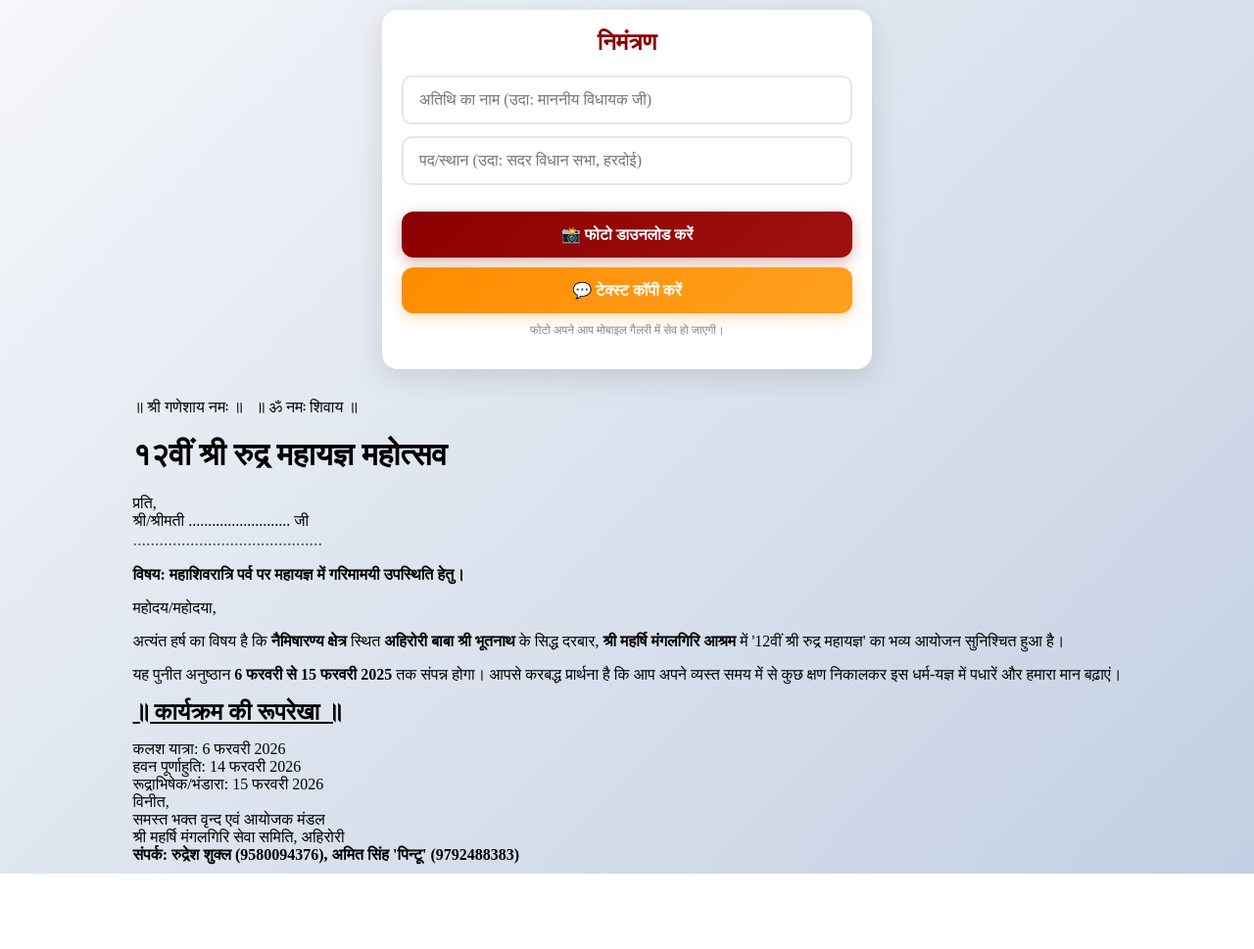
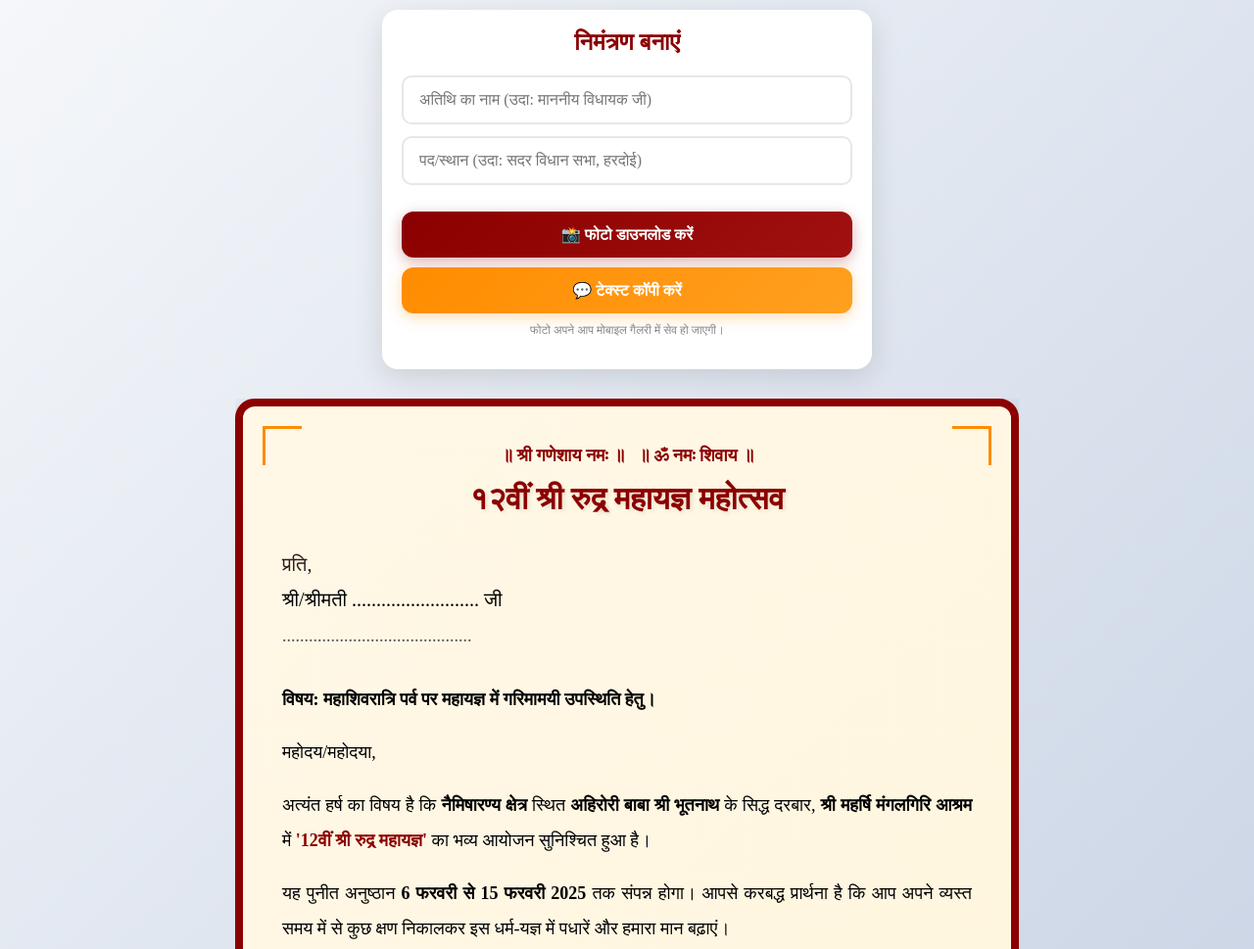
Before and after one commit to Sangam386/Invitation-Generator, a plain HTML site: page index.html in a window 1280 px wide. Shown: the top 969 px of the page at 98% size. Before the commit the page ends 892 px from the top, so only its background shows below. Drawn offline with nearby package versions, Linux system fonts and the light colour scheme; a web font is replaced by a local one.

Commit message:
Revise invitation text and enhance styles
Updated invitation text and improved styling for better presentation.

```diff
--- a/index.html
+++ b/index.html
@@ -6,11 +6,11 @@
     <title>VIP आमंत्रण - अहिरोरी</title>
     <link href="https://fonts.googleapis.com/css2?family=Rozha+One&family=Tiro+Devanagari+Hindi:ital@0;1&display=swap" rel="stylesheet">
     <script src="https://cdnjs.cloudflare.com/ajax/libs/html2canvas/1.4.1/html2canvas.min.js"></script>
-
-  <style>
+    <style>
         :root {
             --primary-red: #8B0000;
             --primary-orange: #FF8C00;
+            --primary-color: #8B0000;
             --bg-cream: #FFF8E7;
             --text-dark: #2c1a1a;
         }
@@ -30,7 +30,6 @@
             min-height: 100vh;
         }
 
-        /* --- 1. कंट्रोल पैनल (मोबाइल फ्रेंडली) --- */
         .controls {
             background: white;
             padding: 20px;
@@ -125,12 +124,165 @@
             transform: translateY(-2px);
             box-shadow: 0 6px 20px rgba(255, 140, 0, 0.4);
         }
-       </style>
+
+        #preview-wrapper {
+            width: 100%;
+            max-width: 800px;
+            overflow: hidden;
+        }
+
+        #letter-card {
+            background: linear-gradient(135deg, #FFF8E7 0%, #FFF5DC 100%);
+            border: 8px solid var(--primary-red);
+            border-radius: 20px;
+            padding: 40px;
+            box-shadow: 0 20px 60px rgba(0,0,0,0.2);
+            position: relative;
+            width: 100%;
+            max-width: 800px;
+            margin: 0 auto;
+        }
+
+        .corner-decoration {
+            position: absolute;
+            width: 40px;
+            height: 40px;
+            border: 3px solid var(--primary-orange);
+        }
+
+        .corner-decoration.top-left {
+            top: 20px;
+            left: 20px;
+            border-right: none;
+            border-bottom: none;
+        }
+
+        .corner-decoration.top-right {
+            top: 20px;
+            right: 20px;
+            border-left: none;
+            border-bottom: none;
+        }
+
+        .corner-decoration.bottom-left {
+            bottom: 20px;
+            left: 20px;
+            border-right: none;
+            border-top: none;
+        }
+
+        .corner-decoration.bottom-right {
+            bottom: 20px;
+            right: 20px;
+            border-left: none;
+            border-top: none;
+        }
+
+        .header-text {
+            text-align: center;
+            margin-bottom: 30px;
+        }
+
+        .om-namah {
+            display: block;
+            color: var(--primary-red);
+            font-size: 18px;
+            font-weight: bold;
+            margin-bottom: 15px;
+        }
+
+        .main-title {
+            color: var(--primary-red);
+            font-size: 32px;
+            font-weight: bold;
+            margin: 0;
+            text-shadow: 2px 2px 4px rgba(0,0,0,0.1);
+        }
+
+        .recipient-section {
+            margin: 30px 0;
+            font-size: 20px;
+            line-height: 1.8;
+            color: var(--text-dark);
+        }
+
+        .content-body {
+            margin: 25px 0;
+            line-height: 2;
+            font-size: 18px;
+            text-align: justify;
+        }
+
+        .content-body p {
+            margin-bottom: 15px;
+        }
+
+        .highlight-text {
+            color: var(--primary-red);
+            font-weight: bold;
+        }
+
+        .schedule-box {
+            background: white;
+            border: 3px solid var(--primary-orange);
+            border-radius: 15px;
+            padding: 25px;
+            margin: 30px 0;
+            text-align: center;
+        }
+
+        .date-row {
+            margin: 12px 0;
+            font-size: 20px;
+            line-height: 1.6;
+        }
+
+        .date-label {
+            color: var(--primary-red);
+            font-weight: bold;
+        }
+
+        .footer {
+            margin-top: 40px;
+            text-align: right;
+            font-size: 18px;
+            line-height: 1.8;
+            color: var(--text-dark);
+        }
+
+        .contact-strip {
+            background: var(--primary-orange);
+            color: white;
+            text-align: center;
+            padding: 15px;
+            margin-top: 30px;
+            border-radius: 10px;
+            font-size: 16px;
+        }
+
+        @media (max-width: 600px) {
+            #letter-card {
+                padding: 25px;
+                border-width: 5px;
+            }
+
+            .main-title {
+                font-size: 24px;
+            }
+
+            .content-body, .recipient-section {
+                font-size: 16px;
+            }
+
+            .date-row {
+                font-size: 16px;
+            }
+        }
+    </style>
 </head>
 <body>
-
     <div class="controls">
-        <h3>निमंत्रण</h3>
+        <h3>निमंत्रण बनाएं</h3>
         <div class="input-group">
             <input type="text" id="guestName" placeholder="अतिथि का नाम (उदा: माननीय विधायक जी)" oninput="updateLetter()">
             <input type="text" id="guestPost" placeholder="पद/स्थान (उदा: सदर विधान सभा, हरदोई)" oninput="updateLetter()">
@@ -145,7 +297,6 @@
 
     <div id="preview-wrapper">
         <div id="letter-card">
-
             <div class="corner-decoration top-left"></div>
             <div class="corner-decoration top-right"></div>
             <div class="corner-decoration bottom-left"></div>
@@ -170,7 +321,7 @@
                     अत्यंत हर्ष का विषय है कि <strong>नैमिषारण्य क्षेत्र</strong> स्थित <strong>अहिरोरी बाबा श्री भूतनाथ</strong> के सिद्ध दरबार, <strong>श्री महर्षि मंगलगिरि आश्रम</strong> में <span class="highlight-text">'12वीं श्री रुद्र महायज्ञ'</span> का भव्य आयोजन सुनिश्चित हुआ है।
                 </p>
                 <p>
-                    यह पुनीत अनुष्ठान <strong>6 फरवरी से 15 फरवरी 2025</strong> तक संपन्न होगा। आपसे करबद्ध प्रार्थना है कि आप अपने व्यस्त समय में से कुछ क्षण निकालकर इस धर्म-यज्ञ में पधारें और हमारा मान बढ़ाएं।
+                    यह पुनीत अनुष्ठान <strong>6 फरवरी से 15 फरवरी 2025</strong> तक संपन्न होगा। आपसे करबद्ध प्रार्थना है कि आप अपने व्यस्त समय में से कुछ क्षण निकालकर इस धर्म-यज्ञ में पधारें और हमारा मान बढ़ाएं।
                 </p>
             </div>
 
@@ -195,68 +346,71 @@
             </div>
 
             <div class="contact-strip">
-               <strong>  संपर्क: रुद्रेश शुक्ल (9580094376), अमित सिंह 'पिन्टू' (9792488383)</strong>
+                <strong>संपर्क: रुद्रेश शुक्ल (9580094376), अमित सिंह 'पिन्टू' (9792488383)</strong>
             </div>
         </div>
     </div>
 
     <script>
-        // 1. नाम अपडेट करने का फंक्शन
-        function updateCard() {
-            document.getElementById('outName').innerText = document.getElementById('inpName').value || "श्री/श्रीमती .......................... जी";
-            document.getElementById('outPost').innerText = document.getElementById('inpPost').value || "...........................................";
+        function updateLetter() {
+            const name = document.getElementById('guestName').value;
+            const post = document.getElementById('guestPost').value;
+
+            document.getElementById('displayName').innerText = name || "श्री/श्रीमती .......................... जी";
+            document.getElementById('displayPost').innerText = post || "...........................................";
         }
 
-        // 2. मोबाइल स्क्रीन पर कार्ड को फिट करने का जादू (Scaling Logic)
-        function fitToScreen() {
-            const card = document.getElementById('card-capture');
-            const container = document.getElementById('preview-container');
+        function downloadImage() {
+            const card = document.getElementById('letter-card');
 
-            // मोबाइल की चौड़ाई नापो
-            const screenWidth = window.innerWidth;
-            const margin = 20; // थोड़ा मार्जिन
-            const cardWidth = 800; // कार्ड की असली चौड़ाई
-
-            // स्केल फैक्टर निकालो (जैसे: 0.45 गुना छोटा करो)
-            let scale = (screenWidth - margin) / cardWidth;
-
-            // अगर स्क्रीन बड़ी है (लैपटॉप), तो स्केल 1 ही रखो
-            if (scale > 1) scale = 1;
-
-            // CSS ट्रांसफॉर्म लगाओ
-            card.style.transform = `scale(${scale})`;
-
-            // स्केल होने के बाद नीचे बहुत खाली जगह बच जाती है, उसे ठीक करो
-            const newHeight = card.offsetHeight * scale;
-            container.style.height = `${newHeight}px`;
+            html2canvas(card, {
+                scale: 2,
+                useCORS: true,
+                backgroundColor: '#FFF8E7',
+                scrollY: -window.scrollY
+            }).then(canvas => {
+                const link = document.createElement('a');
+                link.download = 'VIP_Nimantran_Ahirori.jpg';
+                link.href = canvas.toDataURL("image/jpeg", 0.95);
+                link.click();
+            });
         }
 
-        // पेज लोड होते ही फिट करो और जब रोटेट हो तब भी
-        window.onload = fitToScreen;
-        window.onresize = fitToScreen;
+        function copyText() {
+            const name = document.getElementById('guestName').value || "श्री/श्रीमती .......................... जी";
+            const post = document.getElementById('guestPost').value || "...........................................";
 
-        // 3. डाउनलोड फंक्शन (HD क्वालिटी के लिए ट्रिक)
-        function downloadCard() {
-            const card = document.getElementById('card-capture');
+            const text = `॥ श्री गणेशाय नमः ॥ ॥ ॐ नमः शिवाय ॥
 
-            // (A) डाउनलोड से पहले कार्ड का स्केल हटा दो (ताकि इमेज धुंधली न हो)
-            const currentTransform = card.style.transform;
-            card.style.transform = 'none'; // अस्थायी रूप से असली साइज़
+१२वीं श्री रुद्र महायज्ञ महोत्सव
 
-            // (B) कैनवास बनाओ
-            html2canvas(card, {
-                scale: 2, // 2x क्वालिटी (Sharp Text)
-                useCORS: true,
-                scrollY: -window.scrollY // स्क्रॉल की वजह से कटने से बचाए
-            }).then(canvas => {
-                // (C) लिंक बनाओ और डाउनलोड करो
-                const link = document.createElement('a');
-                link.download = 'VIP_Invitation_Ahirori.jpg';
-                link.href = canvas.toDataURL("image/jpeg", 0.9);
-                link.click();
+प्रति,
+${name}
+${post}
 
-                // (D) वापस पहले जैसा छोटा कर दो (मोबाइल व्यू)
-                card.style.transform = currentTransform;
+विषय: महाशिवरात्रि पर्व पर महायज्ञ में गरिमामयी उपस्थिति हेतु।
+
+महोदय/महोदया,
+
+अत्यंत हर्ष का विषय है कि नैमिषारण्य क्षेत्र स्थित अहिरोरी बाबा श्री भूतनाथ के सिद्ध दरबार, श्री महर्षि मंगलगिरि आश्रम में '12वीं श्री रुद्र महायज्ञ' का भव्य आयोजन सुनिश्चित हुआ है।
+
+यह पुनीत अनुष्ठान 6 फरवरी से 15 फरवरी 2025 तक संपन्न होगा। आपसे करबद्ध प्रार्थना है कि आप अपने व्यस्त समय में से कुछ क्षण निकालकर इस धर्म-यज्ञ में पधारें और हमारा मान बढ़ाएं।
+
+॥ कार्यक्रम की रूपरेखा ॥
+कलश यात्रा: 6 फरवरी 2026
+हवन पूर्णाहुति: 14 फरवरी 2026
+रूद्राभिषेक/भंडारा: 15 फरवरी 2026
+
+विनीत,
+समस्त भक्त वृन्द एवं आयोजक मंडल
+श्री महर्षि मंगलगिरि सेवा समिति, अहिरोरी
+
+संपर्क: रुद्रेश शुक्ल (9580094376), अमित सिंह 'पिन्टू' (9792488383)`;
+
+            navigator.clipboard.writeText(text).then(() => {
+                alert('✅ टेक्स्ट कॉपी हो गया!');
+            }).catch(() => {
+                alert('❌ कॉपी नहीं हो पाया। कृपया फिर से कोशिश करें।');
             });
         }
     </script>
```
